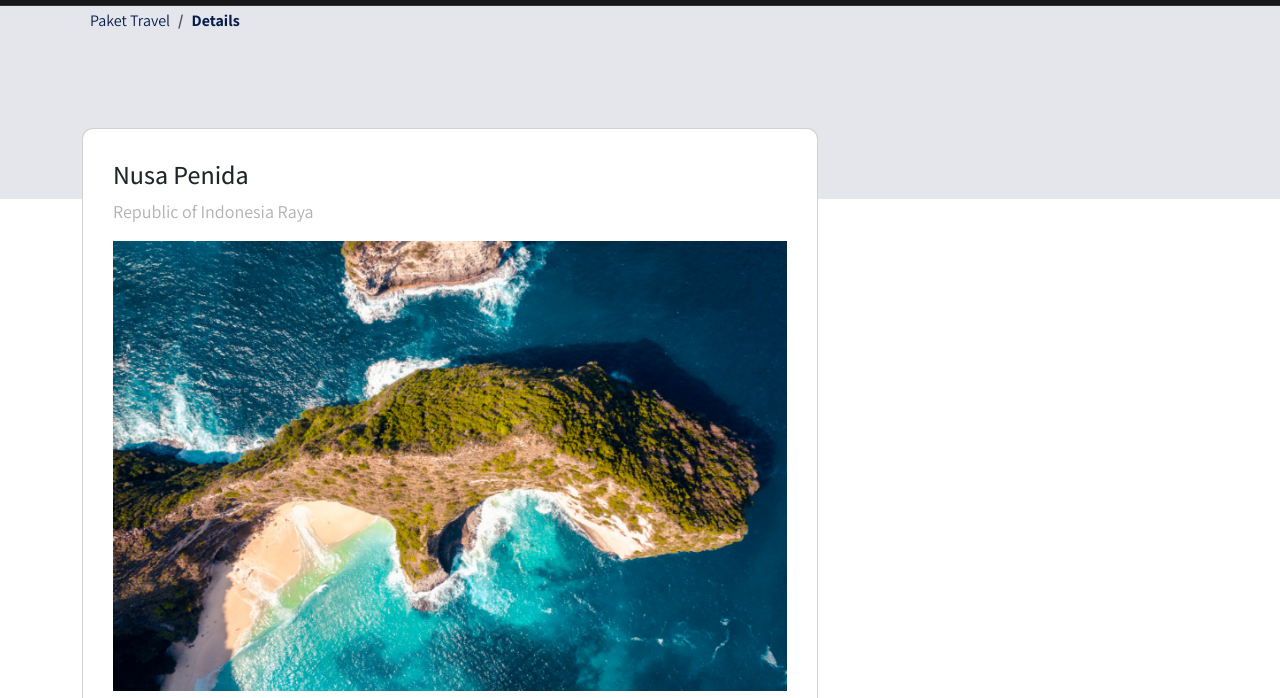
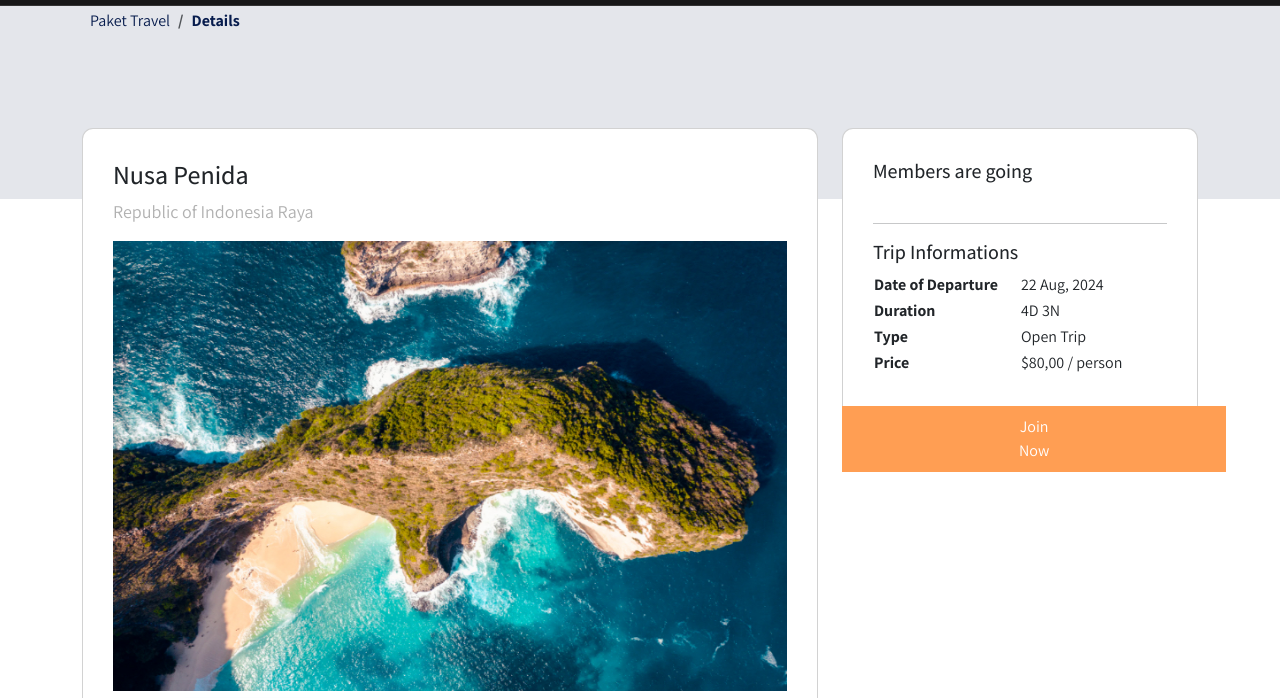
Before and after one commit to Farizal97/travel-boostrap-5-new, a plain HTML site: page details.html in a window 1280 px wide. Shown: the part 61-759 px from the top of the page. Drawn offline with nearby package versions, Linux system fonts and the light colour scheme; a web font is replaced by a local one.

Commit message:
btn-join-now

```diff
--- a/details.html
+++ b/details.html
@@ -178,7 +178,42 @@ Nusa Lembongan. The Badung Strait separates the island and Bali.</p>
                   </div>
                 </div>
               </div>
+              <div class="col-lg-4">
+                <div class="card card-details card-right">
+                    <h2>Members are going</h2>
+                    <div class="members my-2">
 
+                    </div>
+                    <hr />
+                    <h2>Trip Informations</h2>
+                    <table class="table-informations">
+                        <tr>
+                            <th width="50%">Date of Departure</th>
+                            <td width="50%" class="text-right">22 Aug, 2024</td>
+                        </tr>
+                        <!-- 2 -->
+                        <tr>
+                            <th width="50%">Duration</th>
+                            <td width="50%" class="text-right">4D 3N</td>
+                        </tr>
+                        <!-- 3 -->
+<tr>
+                            <th width="50%">Type</th>
+                            <td width="50%" class="text-right">Open Trip</td>
+                        </tr>
+                        <!-- 4 -->
+                         <th width="50%">Price</th>
+                            <td width="50%" class="text-right">$80,00 / person</td>
+                        </tr>
+
+                    </table>
+                </div>
+                <div class="join-container">
+                <a href="checkout.html" class="btn btn-block btn-join-now mt-3 py-2"
+                  >Join Now</a
+                >
+              </div>
+              </div>
             </div>
         </section>
     </main>
--- a/frontend/styles/main.scss
+++ b/frontend/styles/main.scss
@@ -341,6 +341,12 @@ body {
         color: #b1b1b1;
     }
 
+    .card-right{
+        border-bottom-left-radius: 0;
+        border-bottom-right-radius: 0;
+        border-bottom: 0;
+    }
+
     .features{
         margin-top: 20px;
 
@@ -384,4 +390,24 @@ body {
     }
   }
 
+  .join-container{
+    margin-top: -16px;
+
+
   }
+
+  .btn-join-now{
+    background-color: #FF9e53;
+    color: #fff;
+    border-radius: 0;
+    margin-bottom: 25px;
+    padding: 176px;
+
+
+    &:hover{
+        background-color: #ffb57c;
+        color: #fff;
+    }
+  }
+
+  }
```
Also changed, not shown: frontend/styles/main.css, 1 other file.
